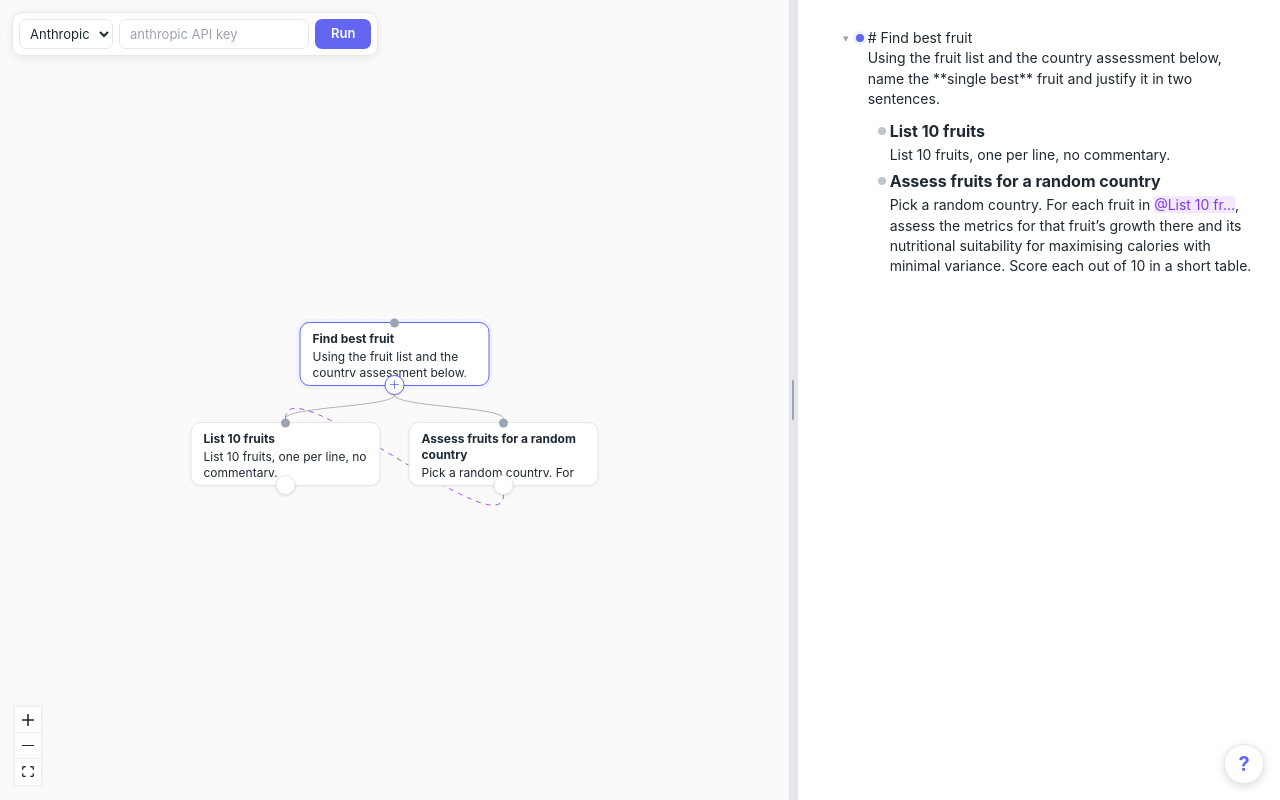
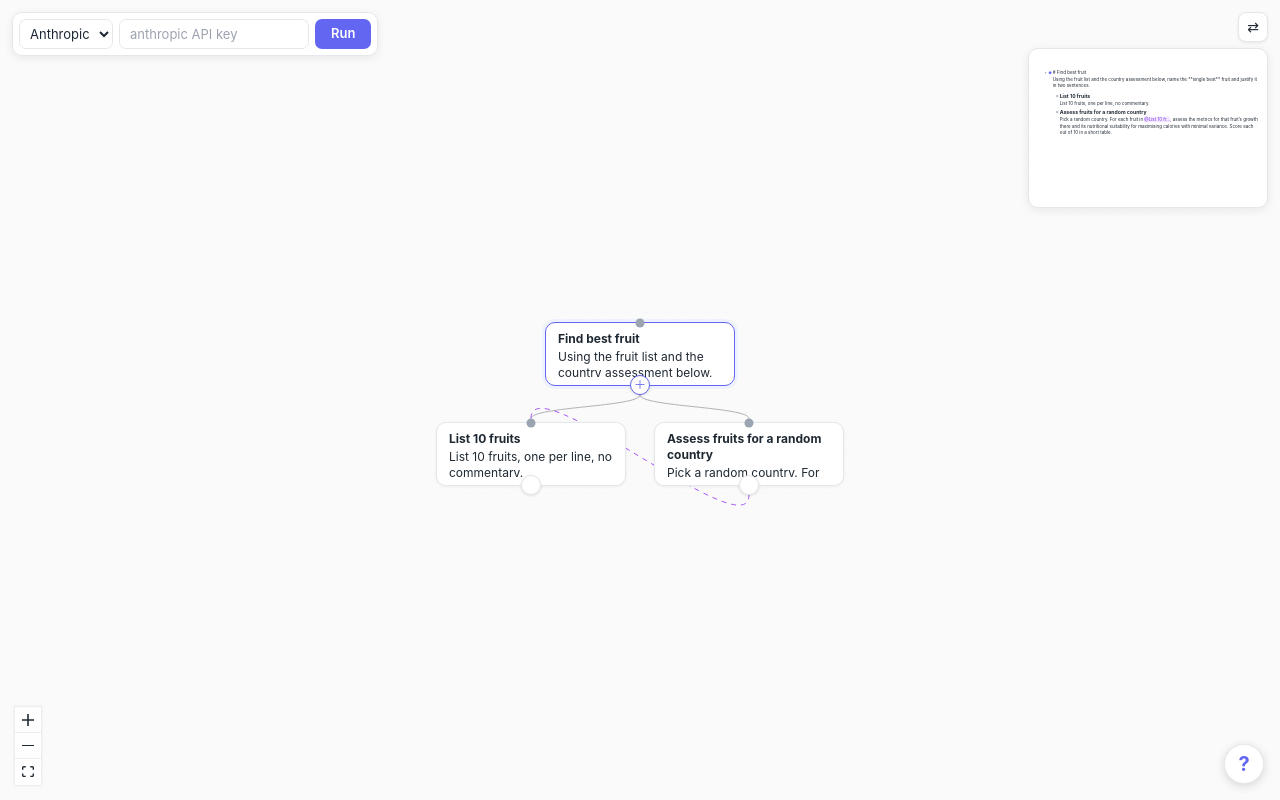
Before and after one commit to conradbez/prompt-build-tool-dnd, a React (Vite) app: page / in a window 1280 px wide. Built offline with nearby package versions, Linux system fonts and the light colour scheme.

Commit message:
feat: nudge on drag n drop of bullets

```diff
--- a/src/App.tsx
+++ b/src/App.tsx
@@ -1,73 +1,70 @@
-import { useCallback, useEffect, useRef, useState } from 'react';
+import { useCallback, useEffect, useState } from 'react';
 import { MindMap } from './mindmap/MindMap';
 import { Outline } from './outline/Outline';
 import { Toolbar } from './Toolbar';
 import { Help } from './Help';
+import { SWITCH_HINT } from './lib/shortcuts';
 
-const MIN_PCT = 20;
-const MAX_PCT = 70;
+type View = 'map' | 'outline';
 
+const NAMES: Record<View, string> = { map: 'mind map', outline: 'outline' };
+
+/**
+ * One view at a time. The other is parked top-right as a live thumbnail with a
+ * toggle above it: click either — or press the shortcut — to swap them. Both
+ * views stay mounted and share one store, so the small one keeps up with edits
+ * made in the big one.
+ */
 export default function App() {
-  // Width of the right-hand outline as a percentage of the whole screen.
-  const [rightPct, setRightPct] = useState(38);
-  const dragging = useRef(false);
-  const containerRef = useRef<HTMLDivElement | null>(null);
+  const [full, setFull] = useState<View>('map');
+  const toggle = useCallback(() => setFull((v) => (v === 'map' ? 'outline' : 'map')), []);
 
-  const onMove = useCallback((clientX: number) => {
-    const el = containerRef.current;
-    if (!el) return;
-    const rect = el.getBoundingClientRect();
-    const pct = ((rect.right - clientX) / rect.width) * 100;
-    setRightPct(Math.min(MAX_PCT, Math.max(MIN_PCT, pct)));
-  }, []);
+  // Mod+\ swaps the views. The modifier keeps it out of the way of typing.
+  useEffect(() => {
+    const onKey = (e: KeyboardEvent) => {
+      if ((e.metaKey || e.ctrlKey) && !e.altKey && e.key === '\\') {
+        e.preventDefault();
+        toggle();
+      }
+    };
+    window.addEventListener('keydown', onKey);
+    return () => window.removeEventListener('keydown', onKey);
+  }, [toggle]);
 
-  useEffect(() => {
-    // Pointer Events cover mouse, touch and pen with one code path.
-    const move = (e: PointerEvent) => {
-      if (!dragging.current) return;
-      e.preventDefault();
-      onMove(e.clientX);
-    };
-    const up = () => {
-      dragging.current = false;
-      document.body.style.cursor = '';
-      document.body.style.userSelect = '';
-    };
-    window.addEventListener('pointermove', move, { passive: false });
-    window.addEventListener('pointerup', up);
-    window.addEventListener('pointercancel', up);
-    return () => {
-      window.removeEventListener('pointermove', move);
-      window.removeEventListener('pointerup', up);
-      window.removeEventListener('pointercancel', up);
-    };
-  }, [onMove]);
-
-  const startDrag = (e: React.PointerEvent) => {
-    e.preventDefault();
-    dragging.current = true;
-    document.body.style.cursor = 'col-resize';
-    document.body.style.userSelect = 'none';
-  };
+  const other: View = full === 'map' ? 'outline' : 'map';
+  const swapLabel = `Switch to the ${NAMES[other]} (${SWITCH_HINT})`;
 
   return (
-    <div className="app" ref={containerRef}>
-      <div className="app__left" style={{ width: `${100 - rightPct}%` }}>
-        <Toolbar />
-        <MindMap />
+    <div className="app">
+      <div className={`app__main app__main--${full}`}>
+        {full === 'map' ? <MindMap /> : <Outline />}
       </div>
 
-      <div
-        className="app__divider"
-        onPointerDown={startDrag}
-        role="separator"
-        aria-orientation="vertical"
-      >
-        <div className="app__divider-grip" />
-      </div>
+      <Toolbar />
 
-      <div className="app__right" style={{ width: `${rightPct}%` }}>
-        <Outline />
+      <div className="app__corner">
+        <button className="app__toggle" onClick={toggle} title={swapLabel} aria-label={swapLabel}>
+          ⇄
+        </button>
+
+        {/* The parked view. It renders for real, just small and inert — the
+            wrapper takes the click, so nothing inside it can steal one. */}
+        <div
+          className={`app__mini app__mini--${other}`}
+          role="button"
+          tabIndex={0}
+          title={swapLabel}
+          aria-label={swapLabel}
+          onClick={toggle}
+          onKeyDown={(e) => {
+            if (e.key === 'Enter' || e.key === ' ') {
+              e.preventDefault();
+              toggle();
+            }
+          }}
+        >
+          <div className="app__mini-inner">{other === 'map' ? <MindMap /> : <Outline />}</div>
+        </div>
       </div>
 
       <Help />
--- a/src/index.css
+++ b/src/index.css
@@ -29,41 +29,96 @@ body,
 /* ------------------------------------------------------------------ layout */
 
 .app {
-  display: flex;
+  position: relative;
   height: 100%;
   width: 100%;
   overflow: hidden;
 }
 
-.app__left {
-  position: relative;
-  height: 100%;
-  min-width: 0;
+/* The view in front fills everything; the toolbar and the parked view float
+   above it. */
+.app__main {
+  position: absolute;
+  inset: 0;
+}
+
+.app__main--map {
   background: var(--panel);
 }
 
-.app__right {
-  height: 100%;
-  min-width: 0;
+.app__main--outline {
   background: var(--bg);
-  border-left: 1px solid var(--border);
 }
 
-.app__divider {
-  width: 8px;
-  flex: 0 0 8px;
-  cursor: col-resize;
+.app__corner {
+  position: absolute;
+  top: 12px;
+  right: 12px;
+  z-index: 30;
+  display: flex;
+  flex-direction: column;
+  align-items: flex-end;
+  gap: 6px;
+}
+
+.app__toggle {
   display: flex;
   align-items: center;
   justify-content: center;
-  background: var(--border);
+  width: 30px;
+  height: 30px;
+  border-radius: 8px;
+  border: 1px solid var(--border);
+  background: #fff;
+  color: var(--text);
+  font-size: 14px;
+  line-height: 1;
+  cursor: pointer;
+  box-shadow: 0 1px 3px rgba(0, 0, 0, 0.08);
 }
 
-.app__divider-grip {
-  width: 2px;
-  height: 40px;
-  border-radius: 2px;
-  background: var(--muted);
+.app__toggle:hover {
+  border-color: var(--accent);
+  color: var(--accent);
+}
+
+/* The parked view: a real, live render of the other panel, scaled down. */
+.app__mini {
+  position: relative;
+  width: 240px;
+  height: 160px;
+  border: 1px solid var(--border);
+  border-radius: 10px;
+  overflow: hidden;
+  cursor: pointer;
+  box-shadow: 0 2px 10px rgba(0, 0, 0, 0.08);
+}
+
+.app__mini--map {
+  background: var(--panel);
+}
+
+.app__mini--outline {
+  background: var(--bg);
+}
+
+.app__mini:hover,
+.app__mini:focus-visible {
+  border-color: var(--accent);
+  outline: none;
+}
+
+/* Rendered at full size and shrunk, so text and nodes keep their proportions.
+   Inert, so the click always reaches the wrapper above. */
+.app__mini-inner {
+  position: absolute;
+  top: 0;
+  left: 0;
+  width: 312.5%; /* 100 / 0.32 */
+  height: 312.5%;
+  transform: scale(0.32);
+  transform-origin: top left;
+  pointer-events: none;
 }
 
 /* ------------------------------------------------------------------ outline */
@@ -77,7 +132,11 @@ body,
   position: relative; /* the drop indicator is positioned against this */
   height: 100%;
   overflow-y: auto;
-  padding: 28px 28px 40vh 20px;
+  /* A reading column rather than the full width of the window: the outline is
+     now a full-screen view, and the top padding clears the floating toolbar. */
+  max-width: 760px;
+  margin: 0 auto;
+  padding: 64px 24px 40vh;
 }
 
 /* --------------------------------------------------------- drag and drop */
@@ -715,15 +774,12 @@ body,
 
 /* -------------------------------------------------------------- touch tweaks */
 
-.app__divider {
-  touch-action: none; /* the divider drags, never scrolls */
-}
-
 /* Coarse pointers (touch): bigger hit targets, no reliance on hover. */
 @media (pointer: coarse) {
-  .app__divider {
-    width: 16px;
-    flex-basis: 16px;
+  .app__toggle {
+    width: 40px;
+    height: 40px;
+    font-size: 17px;
   }
   .ol-caret {
     width: 26px;
--- /dev/null
+++ b/src/lib/shortcuts.ts
@@ -0,0 +1,9 @@
+/**
+ * Keyboard shortcut labels. Its own module because both `App` (which owns the
+ * binding) and `Help` (which documents it) need them — importing one from the
+ * other would be a cycle, and the constant would read as undefined.
+ */
+const IS_MAC = typeof navigator !== 'undefined' && /Mac|iPhone|iPad/.test(navigator.userAgent);
+
+/** Swaps the mind map and the outline. */
+export const SWITCH_HINT = IS_MAC ? '⌘\\' : 'Ctrl+\\';
--- a/src/mindmap/MindMap.tsx
+++ b/src/mindmap/MindMap.tsx
@@ -16,7 +16,7 @@ import '@xyflow/react/dist/style.css';
 
 import { actions, getState, useOutline, titleMap } from '../store';
 import { renderMarkdown } from '../lib/markdown';
-import { layout, NODE_WIDTH, NODE_HEIGHT } from './layout';
+import { layout, snapToGrid, NODE_WIDTH, NODE_HEIGHT, SNAP_GRID } from './layout';
 import { BulletNode, type BulletNodeData } from './BulletNode';
 
 const nodeTypes = { bullet: BulletNode };
@@ -198,7 +198,16 @@ export function MindMap() {
     if (!p) return;
     if (Math.hypot(p.clientX - from.x, p.clientY - from.y) < DRAG_SLOP) return; // a click, not a drag
     const id = actions.addChild(conn.fromNode.id);
-    if (id && conn.to) actions.setPos(id, { x: conn.to.x - NODE_WIDTH / 2, y: conn.to.y });
+    if (!id || !conn.to) return;
+    // Keep the x you dropped at, but take the y from the nodes it is joining,
+    // so a new child lines up with the children already sitting beside it
+    // rather than hanging wherever the pointer happened to be.
+    const parentId = conn.fromNode.id;
+    const siblingY = nodes
+      .filter((n) => n.id !== id && state.bullets[n.id]?.parentId === parentId)
+      .map((n) => n.position.y);
+    const y = siblingY.length ? Math.min(...siblingY) : conn.to.y;
+    actions.setPos(id, snapToGrid({ x: conn.to.x - NODE_WIDTH / 2, y }));
   };
 
   /** A dragged node stops following the auto-layout. */
@@ -267,6 +276,10 @@ export function MindMap() {
         fitView
         fitViewOptions={{ padding: 0.3, maxZoom: 1 }}
         proOptions={{ hideAttribution: true }}
+        // Dragged nodes land on the same lattice the auto-layout uses, so a
+        // hand-placed node still lines up with its neighbours.
+        snapToGrid
+        snapGrid={SNAP_GRID}
         // The one place a pointer device departs from React Flow's defaults:
         // click-to-connect would swallow the click on the `+` circle, and that
         // click is how you add a child node.
--- a/src/mindmap/layout.ts
+++ b/src/mindmap/layout.ts
@@ -11,6 +11,27 @@ export const NODE_WIDTH = 190;
 export const NODE_HEIGHT = 56;
 const H_GAP = 28; // horizontal gap between sibling subtrees
 const V_GAP = 44; // vertical gap between depth levels
+
+/** One column of the auto-layout: a node plus the gap after it. */
+export const SLOT_X = NODE_WIDTH + H_GAP;
+/** One row of the auto-layout. */
+export const SLOT_Y = NODE_HEIGHT + V_GAP;
+
+/**
+ * Grid a dragged node snaps to — half a slot each way. Half rather than whole
+ * so nodes can sit between columns, and half of the *slot* rather than of the
+ * node so the grid lines up with wherever the auto-layout would have put
+ * things: dragged and auto-placed nodes share one lattice.
+ */
+export const SNAP_GRID: [number, number] = [SLOT_X / 2, SLOT_Y / 2];
+
+/** Round a free position onto that grid. */
+export function snapToGrid(pos: { x: number; y: number }): { x: number; y: number } {
+  return {
+    x: Math.round(pos.x / SNAP_GRID[0]) * SNAP_GRID[0],
+    y: Math.round(pos.y / SNAP_GRID[1]) * SNAP_GRID[1],
+  };
+}
 const RESULT_HEIGHT = 168; // extra room a node needs when it shows a run result
 
 /**
--- a/src/outline/dragDrop.ts
+++ b/src/outline/dragDrop.ts
@@ -5,6 +5,11 @@
  * is (highlighted), and a line marks the insertion point. The line's **left
  * edge is the nesting level**, so moving the pointer sideways during a drag
  * chooses the depth, exactly as `Tab`/`Shift+Tab` would afterwards.
+ *
+ * The sideways reading is **relative to where the drag started**, not to the
+ * pointer's absolute x: a nudge of half an indent is one level, so you can
+ * change the nesting with a small wrist movement instead of dragging the
+ * pointer all the way to the target indent.
  *
  * Pure functions only, so the rules are testable without a DOM.
  */
@@ -36,6 +41,10 @@ export interface Tree {
 /** Pixels of indent per nesting level — matches the row's `marginLeft`. */
 export const INDENT = 22;
 
+/** Sideways travel that shifts the drop one level. Half an indent: enough to
+ *  be deliberate, small enough to be a nudge. */
+export const SHIFT_STEP = INDENT / 2;
+
 /**
  * Work out the drop target for a pointer at (x, y).
  *
@@ -46,7 +55,8 @@ export function computeDrop(
   rows: RowRect[],
   pointerX: number,
   pointerY: number,
-  rowLeft: number,
+  /** Where the drag began — sideways movement is measured from here. */
+  originX: number,
   tree: Tree,
 ): DropTarget | null {
   if (rows.length === 0) return { parentId: null, index: 0, depth: 0, y: 0 };
@@ -63,8 +73,11 @@ export function computeDrop(
   // must stay reachable).
   const maxDepth = prev ? prev.depth + 1 : 0;
   const minDepth = next ? next.depth : 0;
-  const wanted = Math.round((pointerX - rowLeft) / INDENT);
-  const depth = Math.max(minDepth, Math.min(maxDepth, wanted));
+  // Without any sideways movement a bullet lands level with the row above;
+  // each nudge of `SHIFT_STEP` moves it one level in or out from there.
+  const base = prev ? prev.depth : 0;
+  const shift = Math.round((pointerX - originX) / SHIFT_STEP);
+  const depth = Math.max(minDepth, Math.min(maxDepth, base + shift));
 
   const y = prev ? prev.bottom : rows[0].top;
 
```
Also changed, not shown: src/Help.tsx (+13 -4 lines), src/outline/Outline.tsx (+5 -9 lines), 7 other files (tests, documents, lock files or other folders).
